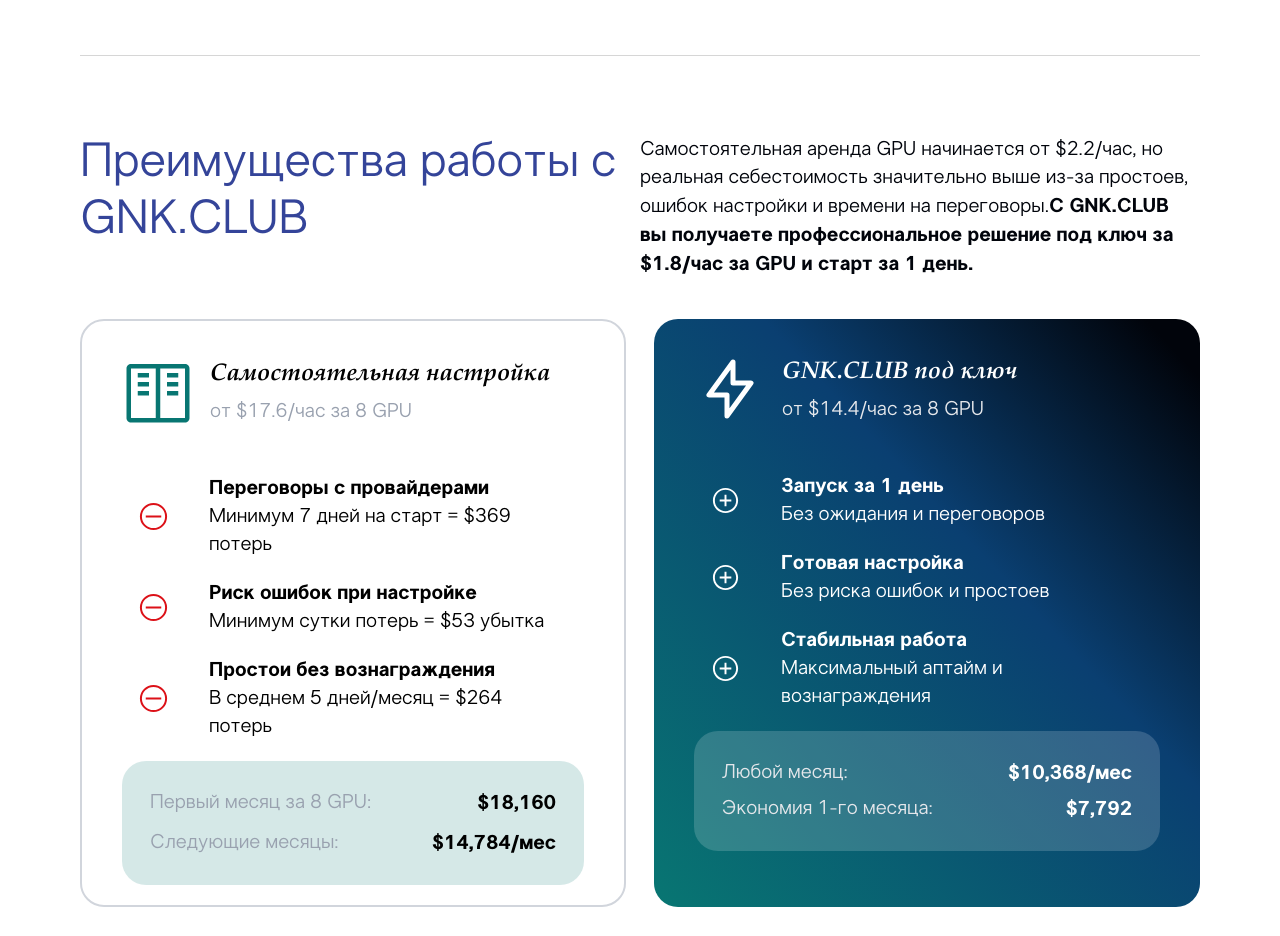
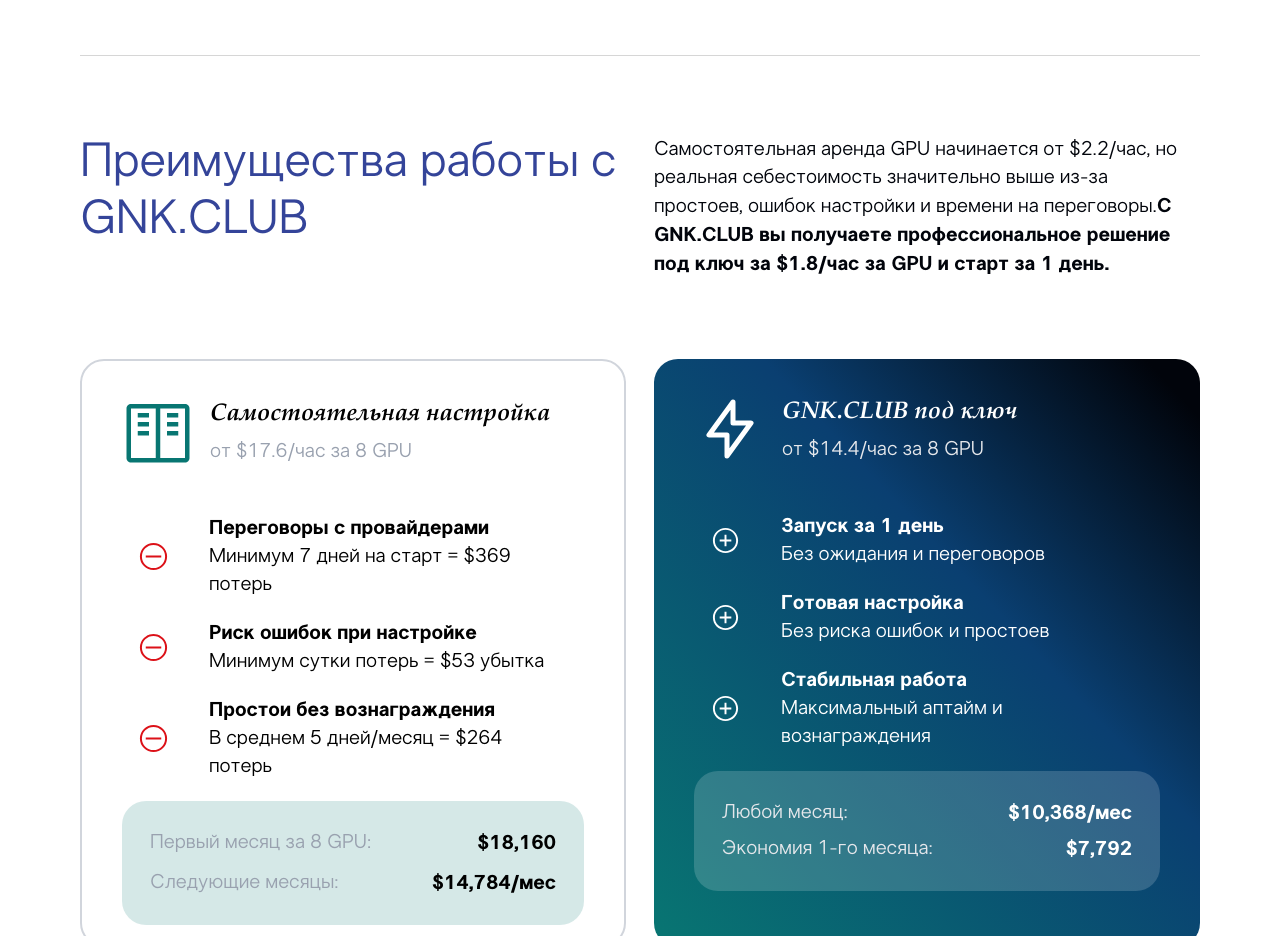
Before and after one commit to marginCodeProjects/gnk-club-landing, a Next.js app: page / in a window 1280 px wide. Shown: the part 2160-3096 px from the top of the page. Built offline with nearby package versions, Linux system fonts and the light colour scheme.

Commit message:
add advantages block

```diff
--- a/src/components/main/GnkClubAdvantages.tsx
+++ b/src/components/main/GnkClubAdvantages.tsx
@@ -59,7 +59,7 @@
 const GnkClubAdvantages = () => {
     return (
         <div>
-            <div className="grid grid-cols-2 my-10">
+            <div className="grid grid-cols-2 gap-7 my-20">
                 <div className="text-5xl text-[#344499] leading-[120%]">Преимущества работы с GNK.CLUB</div>
                 <div className="text-xl text-left text-[#01040B]">
                     Самостоятельная аренда GPU начинается от $2.2/час,
```
